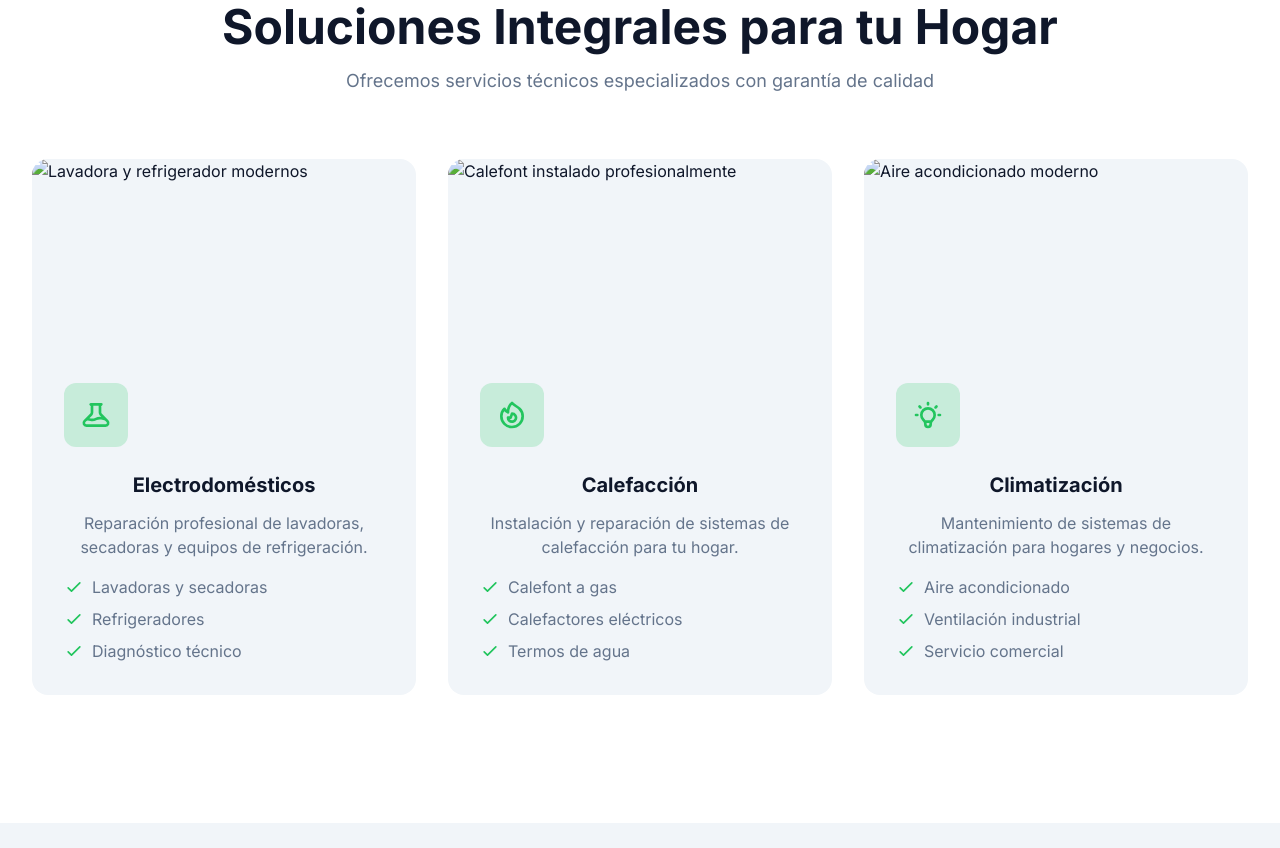
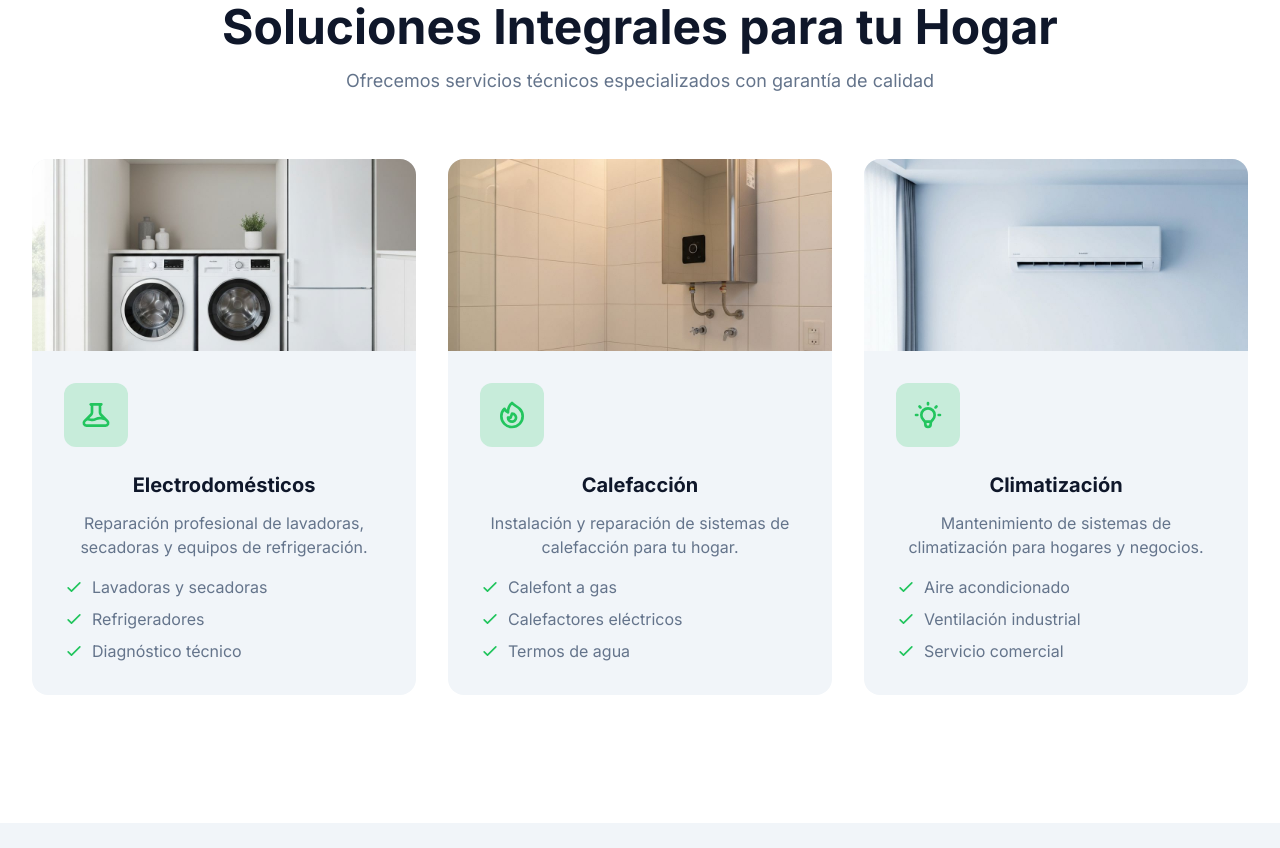
Before and after one commit to nanculefservice/servitecnicomaq, a plain HTML site: page index.html in a window 1280 px wide. Shown: the part 977-1825 px from the top of the page. Drawn offline with nearby package versions, Linux system fonts and the light colour scheme; the site is published under a folder, as on GitHub Pages, so addresses that start at the root find nothing.

Commit message:
Fix image paths in index.html

```diff
--- a/index.html
+++ b/index.html
@@ -157,7 +157,7 @@
   <!-- Hero Section -->
   <section class="relative min-h-screen flex items-center pt-16 md:pt-20 overflow-hidden">
     <div class="absolute inset-0">
-      <img src="/images/hero-technician.jpg" alt="Técnico profesional reparando electrodomésticos" class="w-full h-full object-cover">
+      <img src="images/hero-technician.jpg" alt="Técnico profesional reparando electrodomésticos" class="w-full h-full object-cover">
       <div class="absolute inset-0 bg-gradient-to-r from-primary/95 via-primary/80 to-primary/60"></div>
     </div>
 
@@ -217,7 +217,7 @@
         <!-- Service 1: Electrodomésticos -->
         <div class="group bg-card hover:bg-primary rounded-2xl overflow-hidden transition-all duration-300 hover:shadow-2xl fade-in">
           <div class="h-48 overflow-hidden">
-            <img src="/images/appliances.jpg" alt="Lavadora y refrigerador modernos" class="w-full h-full object-cover group-hover:scale-105 transition-transform duration-300">
+            <img src="images/appliances.jpg" alt="Lavadora y refrigerador modernos" class="w-full h-full object-cover group-hover:scale-105 transition-transform duration-300">
           </div>
           <div class="p-8">
             <div class="w-16 h-16 bg-accent/20 group-hover:bg-accent rounded-xl flex items-center justify-center mb-6 transition-colors">
@@ -255,7 +255,7 @@
         <!-- Service 2: Calefacción -->
         <div class="group bg-card hover:bg-primary rounded-2xl overflow-hidden transition-all duration-300 hover:shadow-2xl fade-in">
           <div class="h-48 overflow-hidden">
-            <img src="/images/heating.jpg" alt="Calefont instalado profesionalmente" class="w-full h-full object-cover group-hover:scale-105 transition-transform duration-300">
+            <img src="images/heating.jpg" alt="Calefont instalado profesionalmente" class="w-full h-full object-cover group-hover:scale-105 transition-transform duration-300">
           </div>
           <div class="p-8">
             <div class="w-16 h-16 bg-accent/20 group-hover:bg-accent rounded-xl flex items-center justify-center mb-6 transition-colors">
@@ -294,7 +294,7 @@
         <!-- Service 3: Climatización -->
         <div class="group bg-card hover:bg-primary rounded-2xl overflow-hidden transition-all duration-300 hover:shadow-2xl fade-in md:col-span-2 lg:col-span-1">
           <div class="h-48 overflow-hidden">
-            <img src="/images/hvac.jpg" alt="Aire acondicionado moderno" class="w-full h-full object-cover group-hover:scale-105 transition-transform duration-300">
+            <img src="images/hvac.jpg" alt="Aire acondicionado moderno" class="w-full h-full object-cover group-hover:scale-105 transition-transform duration-300">
           </div>
           <div class="p-8">
             <div class="w-16 h-16 bg-accent/20 group-hover:bg-accent rounded-xl flex items-center justify-center mb-6 transition-colors">
```
